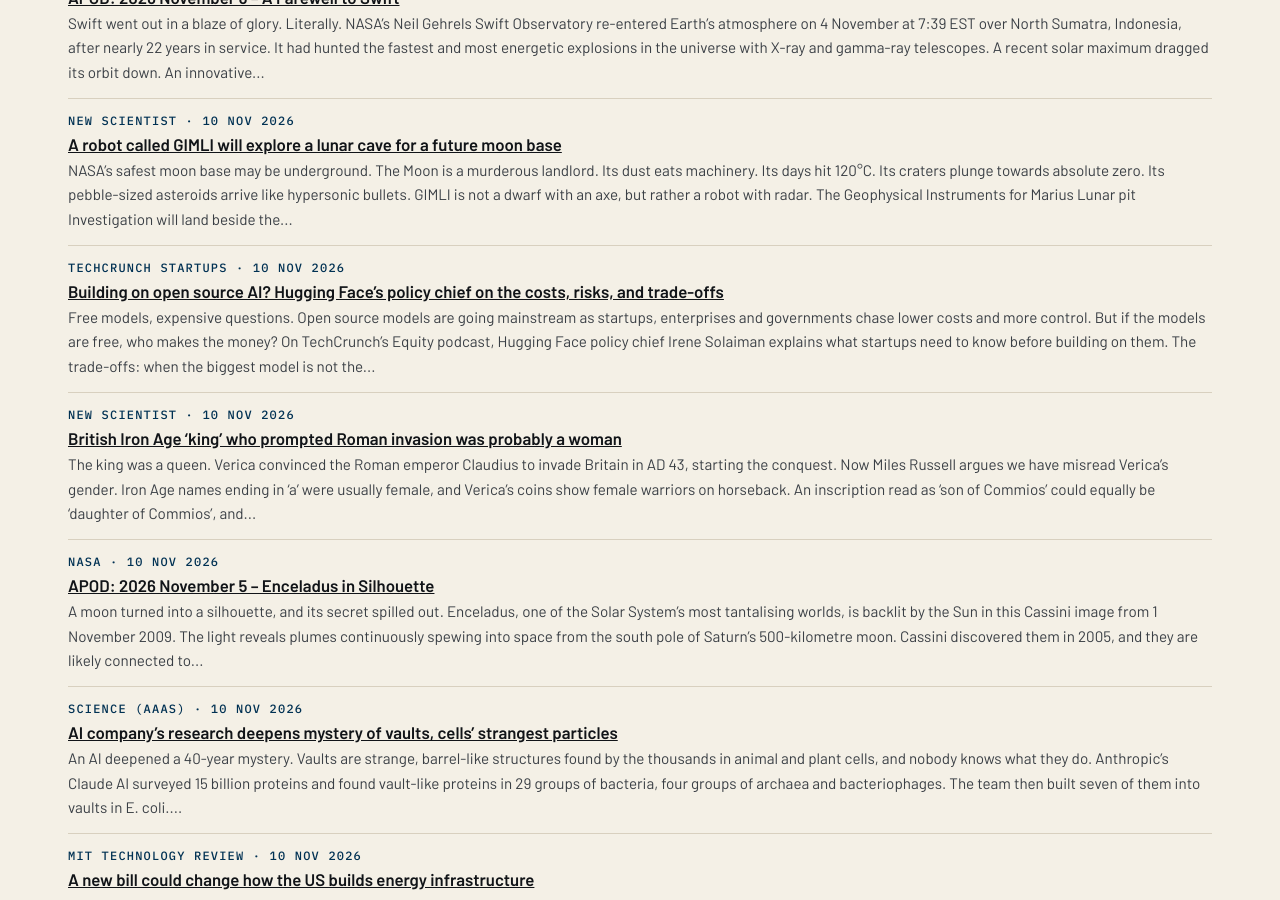
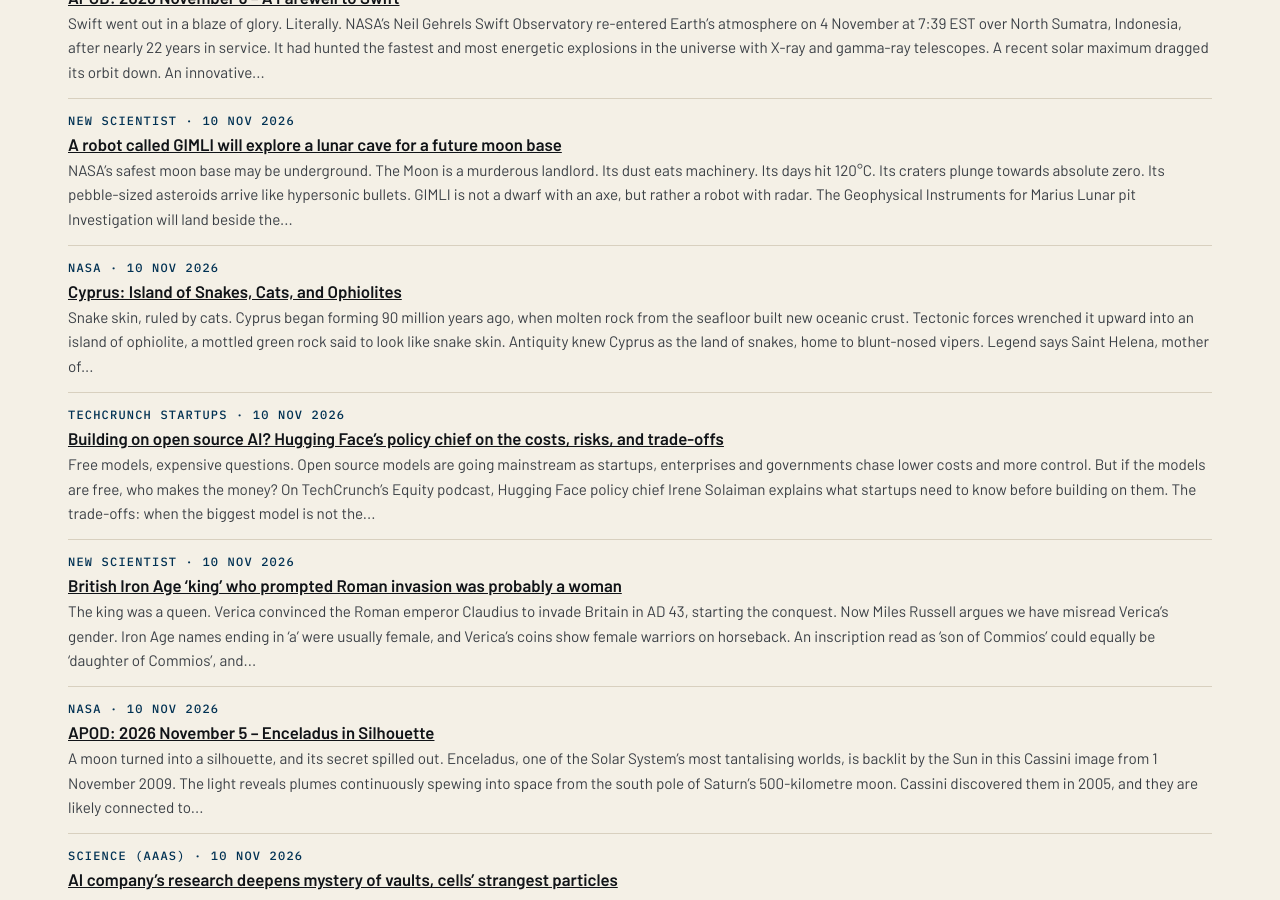
Before and after one commit to katz-news/katz.news, a Jekyll site: the page built from briefs/index.html, in a window 1280 px wide and 900 px high, scrolled down 3794 px. Built offline with Jekyll 4.4.1, drawn with Linux system fonts in a browser that asks for light colours.

Commit message:
Publish 2026-11-06

```diff
--- a/_data/build.yml
+++ b/_data/build.yml
@@ -1 +1 @@
-published_at: 2026-11-06T17:06:43Z
+published_at: 2026-11-06T17:07:59Z
--- /dev/null
+++ b/_posts/briefs/2026-11-05-cyprus-island-of-snakes-cats-and-ophiolites.md
@@ -0,0 +1,9 @@
+---
+published: true
+title: "Cyprus: Island of Snakes, Cats, and Ophiolites"
+date: 2026-11-10
+section: science
+source_name: NASA
+source_url: https://science.nasa.gov/earth/earth-observatory/cyprus-island-of-snakes-cats-and-ophiolites/
+---
+Snake skin, ruled by cats. Cyprus began forming 90 million years ago, when molten rock from the seafloor built new oceanic crust. Tectonic forces wrenched it upward into an island of ophiolite, a mottled green rock said to look like snake skin. Antiquity knew Cyprus as the land of snakes, home to blunt-nosed vipers. Legend says Saint Helena, mother of Constantine the Great, shipped in cats from Egypt to control them during a drought. Today one million cats stalk the island, one for every resident. The verdict is cattily crusty: an ancient ocean floor, now ruled by cats.
```
